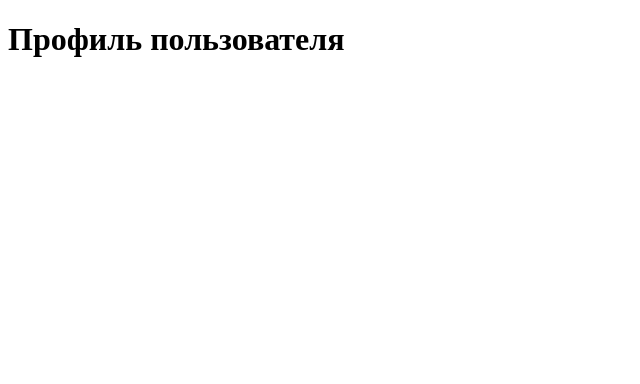
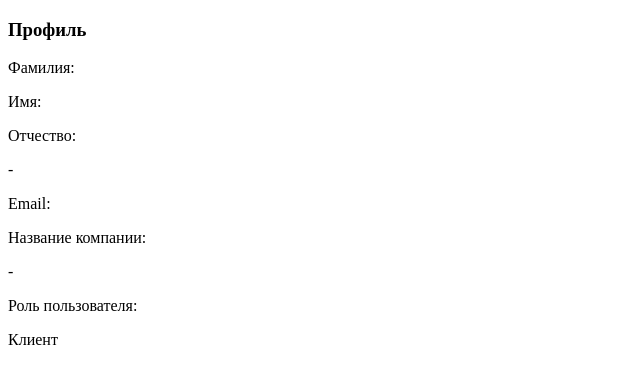
Before and after one commit to theunclehonnor/determinationOfTonality, a Symfony app: template templates/user/profile.html.twig in a window 1280 px wide. Shown: the part 44-428 px from the top of the page, without its empty margins (0-640 px from the left). Run offline with Twig, Linux system fonts and the light colour scheme; the template is opened without the code that fills it, so the values that code supplies are empty; some libraries are stand-ins or nearby versions.

Commit message:
Добавлен профиль пользователя

```diff
--- a/src/Security/AppCustomAuthenticator.php
+++ b/src/Security/AppCustomAuthenticator.php
@@ -2,7 +2,7 @@
 
 namespace App\Security;
 
-use App\Exception\AppUnavailableException;
+use App\Exception\ApiUnavailableException;
 use App\Model\UserDto;
 use App\Service\ApiClient;
 use App\Service\DecodingJwt;
@@ -85,7 +85,7 @@ class AppCustomAuthenticator extends AbstractFormLoginAuthenticator
         try {
             $userDto = $this->apiClient->auth($request);
             $user = User::fromDto($userDto, $this->decodingJwt);
-        } catch (AppUnavailableException $e) {
+        } catch (ApiUnavailableException $e) {
             throw new CustomUserMessageAuthenticationException($e->getMessage());
         }
         return $user;
@@ -102,7 +102,7 @@ class AppCustomAuthenticator extends AbstractFormLoginAuthenticator
             return new RedirectResponse($targetPath);
         }
 
-        return new RedirectResponse($this->urlGenerator->generate('home'));
+        return new RedirectResponse($this->urlGenerator->generate('profile'));
     }
 
     protected function getLoginUrl()
--- a/src/Security/UserProvider.php
+++ b/src/Security/UserProvider.php
@@ -2,7 +2,7 @@
 
 namespace App\Security;
 
-use App\Exception\AppUnavailableException;
+use App\Exception\ApiUnavailableException;
 use App\Model\UserDto;
 use App\Service\ApiClient;
 use App\Service\DecodingJwt;
@@ -72,7 +72,7 @@ class UserProvider implements UserProviderInterface, PasswordUpgraderInterface
                 $userDto = $this->billingClient->refreshToken($user->getRefreshToken());
                 $user->setApiToken($userDto->getToken());
                 $user->setRefreshToken($userDto->getRefreshToken());
-            } catch (AppUnavailableException $e) {
+            } catch (ApiUnavailableException $e) {
                 throw new \Exception($e->getMessage());
             }
         }
--- a/templates/default/header.html.twig
+++ b/templates/default/header.html.twig
@@ -3,6 +3,7 @@
         <a class="navbar-brand" href="{{ path('home') }}">Determination Of Tonality</a>
         {% if is_granted('IS_AUTHENTICATED_FULLY') %}
             <div class="navbar__item">
+                <a href="{{ path('profile') }}" class="btn btn-outline-dark" role="button">Профиль</a>
                 <a href="{{ path('app_logout') }}" class="btn btn-outline-dark" role="button">Выход</a>
             </div>
         {% else %}
--- a/templates/security/register.html.twig
+++ b/templates/security/register.html.twig
@@ -4,8 +4,8 @@
 
 {% block body %}
 
-    <div class="row justify-content-center mt-5">
-        <div class="col-5 d-flex flex-column">
+    <div class="row justify-content-center m-0 mt-5">
+        <div class="col-5 d-flex flex-column form-security_style p-5">
 
             <h3 class="text-center mb-4">Регистрация</h3>
 
--- a/templates/user/profile.html.twig
+++ b/templates/user/profile.html.twig
@@ -3,6 +3,57 @@
 {% block title %}Determination Of Tonality / Профиль{% endblock %}
 
 {% block body %}
-    <h1 class="font_title text-center mt-4">Профиль пользователя</h1>
-
+    <div class="d-flex justify-content-center align-items-center h-75 m-auto">
+        <div class="row d-flex flex-column form-security_style p-5 w-50">
+            <h3 class="text-center mb-4">Профиль</h3>
+            <div class="d-flex justify-content-center">
+                <div class="col-6 d-flex flex-column justify-content-between">
+                    <div class="mb-2">
+                        <p class="profile__title">Фамилия:</p>
+                        <p>{{ userDto.surname }}</p>
+                        <div class="profile__line w-100"></div>
+                    </div>
+                    <div class="mb-2">
+                        <p class="profile__title">Имя:</p>
+                        <p>{{ userDto.name }}</p>
+                        <div class="profile__line w-100"></div>
+                    </div>
+                    <div class="mb-2">
+                        <p class="profile__title">Отчество:</p>
+                        {% if userDto.patronymic  %}
+                            <p>{{ userDto.patronymic }}</p>
+                        {% else %}
+                            <p>-</p>
+                        {% endif %}
+                        <div class="profile__line w-100"></div>
+                    </div>
+                </div>
+                <div class="col-6 d-flex flex-column justify-content-between">
+                    <div class="mb-2">
+                        <p class="profile__title">Email:</p>
+                        <p>{{ userDto.email }}</p>
+                        <div class="profile__line w-100"></div>
+                    </div>
+                    <div class="mb-2">
+                        <p class="profile__title">Название компании:</p>
+                        {% if userDto.nameCompany %}
+                            <p>{{ userDto.nameCompany }}</p>
+                        {% else %}
+                            <p>-</p>
+                        {% endif %}
+                        <div class="profile__line w-100"></div>
+                    </div>
+                    <div class="mb-2">
+                        <p class="profile__title">Роль пользователя:</p>
+                        {% if is_granted('ROLE_ADMIN') %}
+                            <p>Администратор</p>
+                        {% else %}
+                            <p>Клиент</p>
+                        {% endif %}
+                        <div class="profile__line w-100"></div>
+                    </div>
+                </div>
+            </div>
+        </div>
+    </div>
 {% endblock %}
```
Also changed, not shown: assets/styles/app.scss (+28 -16 lines), src/Controller/AnalyzeController.php (added, +16 -0 lines), src/Controller/SecurityController.php (+6 -6 lines), src/Controller/UserController.php (+31 -2 lines), src/Exception/ApiUnavailableException.php (added, +8 -0 lines), src/Exception/AppUnavailableException.php (deleted, +0 -8 lines), src/Model/UserDto.php (+13 -0 lines), src/Service/ApiClient.php (+12 -12 lines), templates/security/login.html.twig (+5 -5 lines), tests/Mock/ApiClientMock.php (+6 -6 lines).
